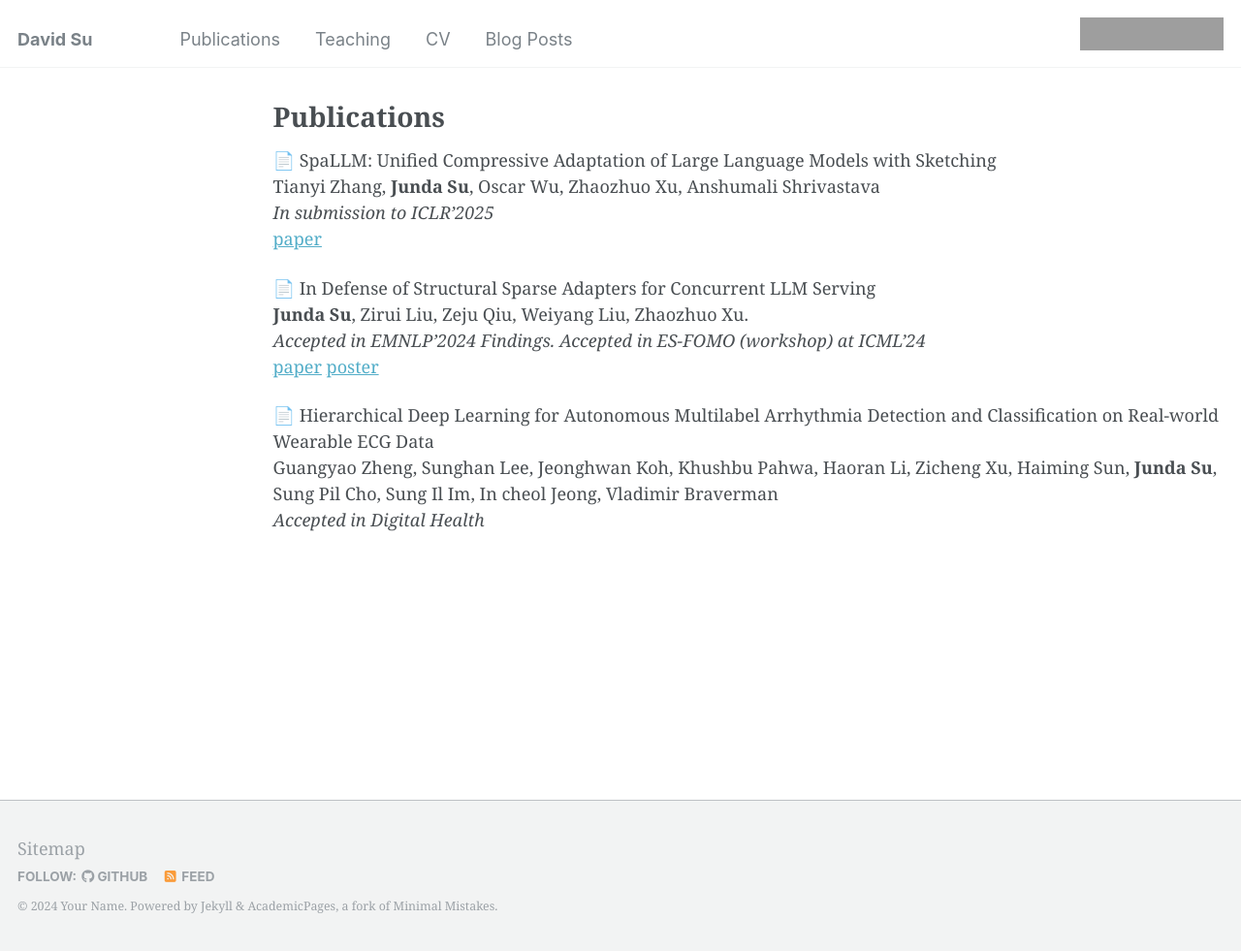
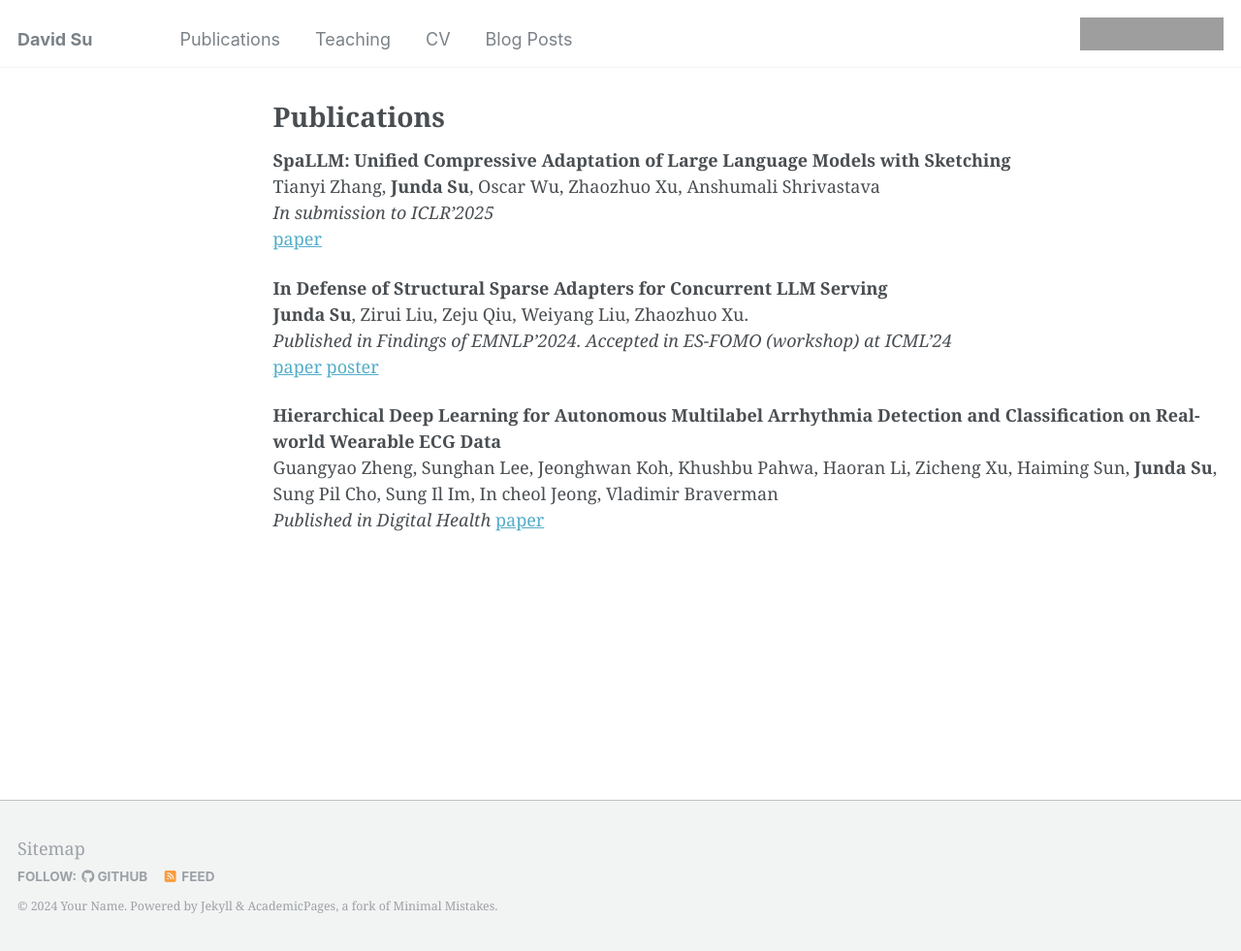
Before and after one commit to Davids048/Davids048.github.io, a Jekyll site: the page built from _pages/publications.md, in a window 1280 px wide and 981 px high. Shown: the whole window at 97% size. Built offline with Jekyll 4.4.1, drawn with Linux system fonts in a browser that asks for light colours; grey boxes are pictures that could not be loaded.

Commit message:
Update publication links

```diff
--- a/_pages/publications.md
+++ b/_pages/publications.md
@@ -15,16 +15,17 @@
   {% include archive-single.html %}
 {% endfor %}
 
-📄 SpaLLM: Unified Compressive Adaptation of Large Language Models with Sketching \
+**SpaLLM: Unified Compressive Adaptation of Large Language Models with Sketching** \
 Tianyi Zhang, **Junda Su**, Oscar Wu, Zhaozhuo Xu, Anshumali Shrivastava \
 *In submission to ICLR'2025* \
 [paper](https://arxiv.org/abs/2410.06364)
 
-📄 In Defense of Structural Sparse Adapters for Concurrent LLM Serving \
+**In Defense of Structural Sparse Adapters for Concurrent LLM Serving** \
 **Junda Su**, Zirui Liu, Zeju Qiu, Weiyang Liu, Zhaozhuo Xu. \
-*Accepted in EMNLP’2024 Findings. Accepted in ES-FOMO (workshop) at ICML’24*  \
-[paper](https://openreview.net/forum?id=XmkNjekAOm&noteId=XmkNjekAOm) [poster](https://docs.google.com/presentation/d/1lCfdgmzniGZnQUqzfxjlnWs5GLfbjAf0x6J-sbWrs-I/edit)
+*Published in Findings of EMNLP’2024. Accepted in ES-FOMO (workshop) at ICML’24*  \
+[paper](https://aclanthology.org/2024.findings-emnlp.284/) [poster](https://drive.google.com/drive/u/1/folders/1kZA0EYDe90BbBGEVNGuoWS-_ASEzWdhH)
 
-📄 Hierarchical Deep Learning for Autonomous Multilabel Arrhythmia Detection and Classiﬁcation on Real-world Wearable ECG Data \
+**Hierarchical Deep Learning for Autonomous Multilabel Arrhythmia Detection and Classiﬁcation on Real-world Wearable ECG Data** \
 Guangyao Zheng, Sunghan Lee, Jeonghwan Koh, Khushbu Pahwa, Haoran Li, Zicheng Xu, Haiming Sun, **Junda Su**, Sung Pil Cho, Sung Il Im, In cheol Jeong, Vladimir Braverman \
-*Accepted in Digital Health*
+*Published in Digital Health*
+[paper](https://pubmed.ncbi.nlm.nih.gov/39416857/)
```
